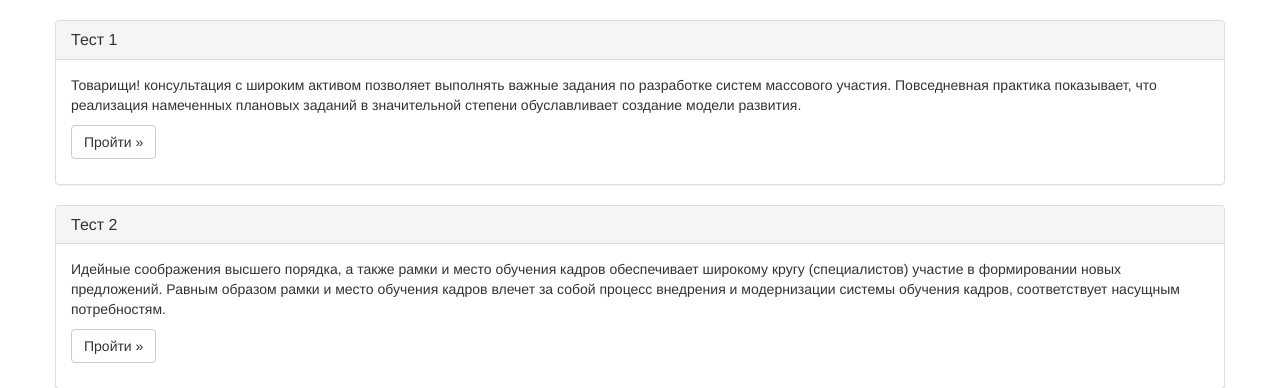
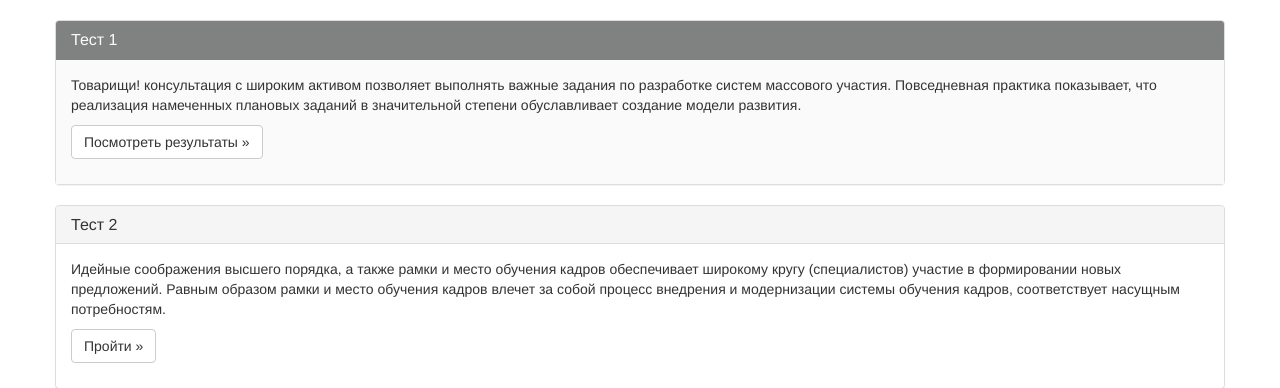
Before and after one commit to SrgyPetrov/test.testing_service, a Django app: page / in a window 1280 px wide. Shown: the part 52-440 px from the top of the page. Run offline with Django 3.2, Linux system fonts and the light colour scheme; a user stored in the database is signed in; data comes from the database, SQL or seed files in the repository; tables that the repository leaves empty hold one stand-in row (values such as "Sample post"); some libraries are stand-ins or nearby versions.

Commit message:
Add quiz status for user in quizzes list page

```diff
--- a/core/static/style.css
+++ b/core/static/style.css
@@ -7,10 +7,6 @@
 
 .form-heading {
 	padding-bottom: 10px;
-}
-
-.quiz {
-	min-height: 300px;
 }
 
 .question {
@@ -42,3 +38,17 @@
 .results .badge-success {
 	background-color: #468847;
 }
+
+.quizzes .panel-completed {
+	border-color: #dddddd;
+}
+
+.quizzes .panel-completed .panel-heading {
+	background-color: #808181;
+	border-color: #808181;
+	color: #fcfcfc;
+}
+
+.quizzes .panel-completed .panel-body {
+	background-color: #FAFAFA;
+}
--- a/core/templates/quizzes/quiz_list.html
+++ b/core/templates/quizzes/quiz_list.html
@@ -1,16 +1,20 @@
 {% extends 'base.html' %}
 
 {% block content %}
-	<div class="row">
+	<div class="row quizzes">
 		{% for obj in object_list %}
-			<div class="panel panel-default">
+			<div class="panel {% if obj.answered_count == obj.questions.all|length %}panel-completed{% else %}panel-default{% endif %}">
 				<div class="panel-heading">
 					<h3 class="panel-title">{{ obj.title }}</h3>
 				</div>
 				<div class="panel-body">
 					<p>{{ obj.description|default_if_none:"" }}</p>
 					<p>
-						<a class="btn btn-default" href="{{ obj.get_absolute_url }}" role="button">Пройти &raquo;</a>
+						{% if obj.answered_count == obj.questions.all|length %}
+							<a class="btn btn-default" href="{% url 'quizzes_result' obj.pk %}" role="button">Посмотреть результаты &raquo;</a>
+						{% else %}
+							<a class="btn btn-default" href="{% url 'quizzes_detail' obj.pk %}" role="button">Пройти &raquo;</a>
+						{% endif %}
 					</p>
 				</div>
 			</div>
--- a/quizzes/models.py
+++ b/quizzes/models.py
@@ -1,7 +1,6 @@
 import textwrap
 
 from django.db import models
-from django.urls import reverse
 from django.utils.translation import ugettext_lazy as _
 
 from .querysets import AnswerQuerySet
@@ -21,9 +20,6 @@ class Quiz(models.Model):
 
     def __str__(self):
         return self.title
-
-    def get_absolute_url(self):
-        return reverse('quizzes_detail', args=[self.pk])
 
 
 class Question(models.Model):
--- a/quizzes/views.py
+++ b/quizzes/views.py
@@ -1,4 +1,5 @@
 from django.contrib.auth.mixins import AccessMixin, LoginRequiredMixin
+from django.db.models import Case, Count, IntegerField, When
 from django.shortcuts import redirect
 from django.urls import reverse
 from django.views.generic.detail import (DetailView, SingleObjectMixin,
@@ -14,8 +15,20 @@ from .utils import (get_question_number, get_user_current_question,
 
 class QuizzesListView(LoginRequiredMixin, ListView):
 
-    queryset = Quiz.objects.filter(is_active=True)
     paginate_by = 5
+
+    def get_queryset(self):
+        user = self.request.user
+        qs = Quiz.objects.filter(is_active=True)
+        qs = qs.filter(questions__isnull=False)
+        qs = qs.prefetch_related('questions')
+        qs = qs.annotate(answered_count=Count(
+            Case(
+                When(questions__answers__users=user, then=1),
+                output_field=IntegerField()
+            )
+        ))
+        return qs
 
 
 class QuestionView(AccessMixin, ProcessFormView, SingleObjectMixin,
```
